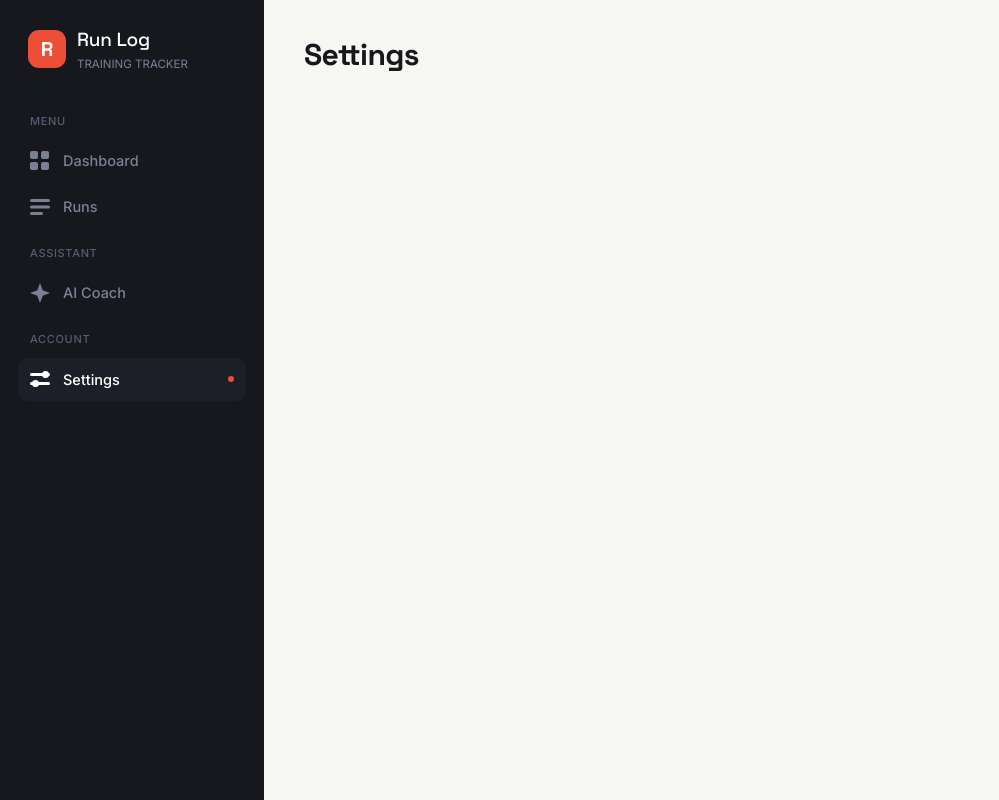
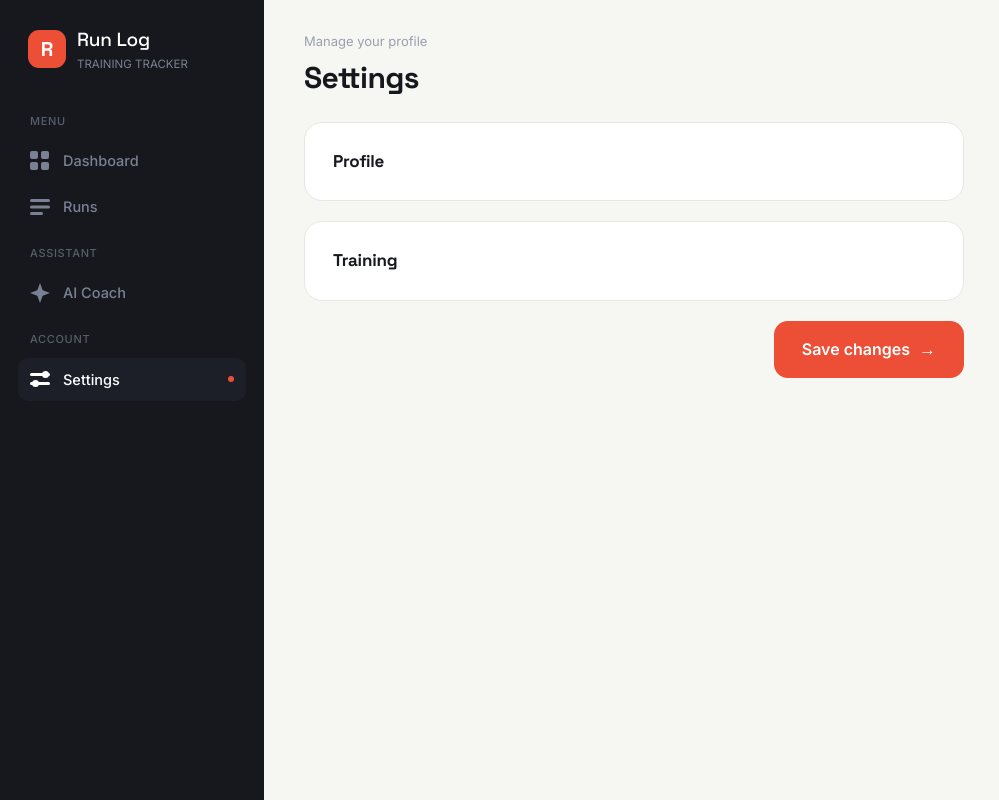
Before and after one commit to svendukic2/run-log-app, a Next.js app in the folder frontend/: page /settings in a window 1280 px wide. Shown: the whole page, without its empty margins (0-999 px from the left). Built offline with nearby package versions, Linux system fonts and the light colour scheme.

Commit message:
feat(frontend): build settings page header and layout (RUN-36)

```diff
--- a/frontend/src/app/(app)/settings/page.tsx
+++ b/frontend/src/app/(app)/settings/page.tsx
@@ -1,10 +1,54 @@
-// Placeholder view: settings content is built in later tickets (RUN-32+).
+import { ACCENT_PILL_CLASSES } from '@/components/AddRunButton';
+import PageHeader from '@/components/PageHeader';
+
+// Card shell shared by the two settings cards, matching the dashboard cards
+// (RUN-17). RUN-37 and RUN-38 fill these with the profile inputs and the
+// weekly-goal stepper; here only the card, its heading and its place in the
+// column exist.
+function SettingsCard({ title, children }: { title: string; children?: React.ReactNode }) {
+  return (
+    <section
+      aria-label={title}
+      className="rounded-[18px] border border-line bg-white px-5 py-5 sm:px-[28px] sm:py-[26px]"
+    >
+      <h2 className="font-display text-[17px] font-bold tracking-[-0.2px] text-text-primary">
+        {title}
+      </h2>
+      {children}
+    </section>
+  );
+}
+
+// 17 · Settings (RUN-36). Header and page scaffold: overline, title, the
+// Profile and Training cards and the single Save changes button. The card
+// contents are built in RUN-37/38 and the button is wired to persistence in
+// RUN-39, so it renders inert here. There is deliberately no exit control:
+// leaving the page happens only via the sidebar (AC3).
 export default function SettingsPage() {
   return (
-    <div className="px-5 py-6 sm:px-8 lg:px-[40px] lg:py-[32px]">
-      <h1 className="font-display text-[24px] font-bold tracking-[-0.6px] text-text-primary lg:text-[30px]">
-        Settings
-      </h1>
-    </div>
+    <>
+      <PageHeader overline="Manage your profile" title="Settings" />
+
+      <div className="px-5 pb-6 sm:px-8 lg:px-[40px] lg:pb-[32px]">
+        {/* The frame stacks both cards and the button in one 660px column
+            against the content's left edge; below `sm` the column spans the
+            viewport inside the shared page padding. */}
+        <div data-testid="settings-body" className="flex max-w-[660px] flex-col gap-5">
+          <SettingsCard title="Profile" />
+          <SettingsCard title="Training" />
+
+          {/* Right-aligned under the cards per the frame; full width below
+              `sm` like every primary action (RUN-15, responsive addendum). */}
+          <div className="flex justify-end">
+            <button type="button" className={`${ACCENT_PILL_CLASSES} sm:w-auto`}>
+              Save changes
+              <span aria-hidden="true" className="text-[17px]">
+                →
+              </span>
+            </button>
+          </div>
+        </div>
+      </div>
+    </>
   );
 }
```
Also changed, not shown: 1 other file (tests, documents, lock files or other folders).
